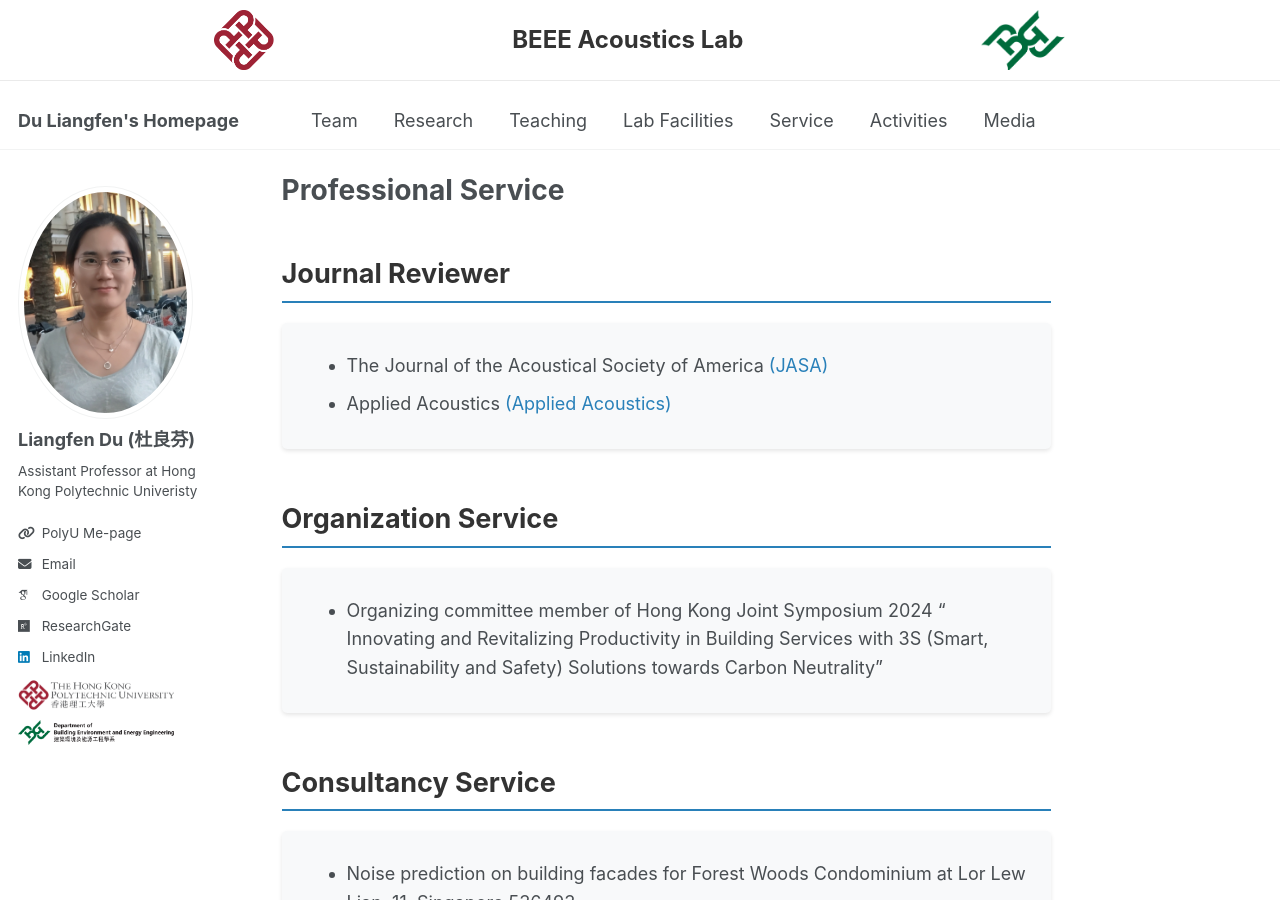
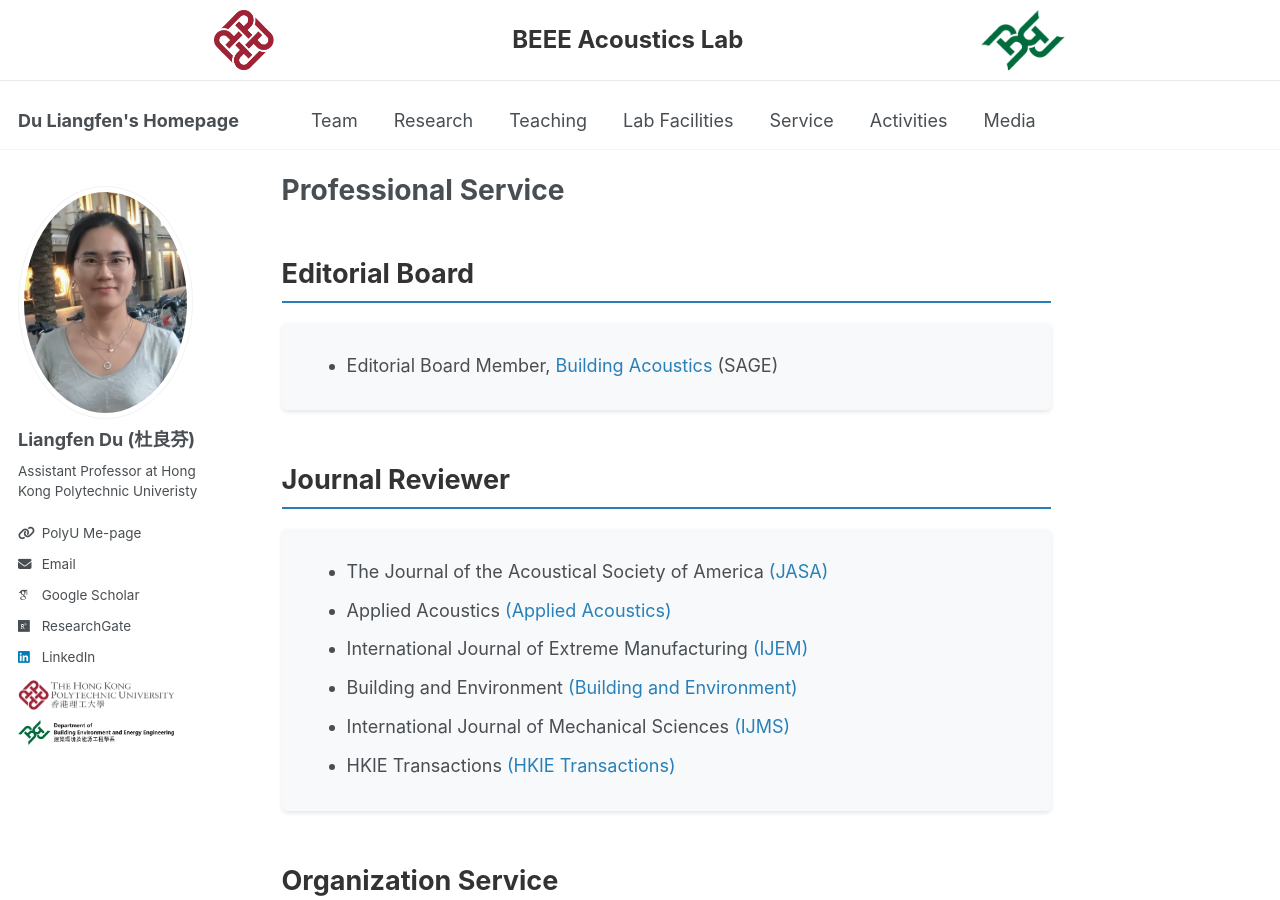
Before and after one commit to liangfen-du/liangfen-du.github.io, a Jekyll site: the page built from _pages/service.md, in a window 1280 px wide and 900 px high. Built offline with Jekyll 4.4.1, drawn with Linux system fonts in a browser that asks for light colours; some web fonts are replaced.

Commit message:
feat: 新增Inter-Noise 2026活动记录并更新学术服务信息
- 添加Liangzhou Wang在Inter-Noise 2026 (Adelaide)口头报告的活动及照片
- Service页面新增Editorial Board板块(Building Acoustics, SAGE)
- Journal Reviewer列表扩充IJEM、Building and Environment、IJMS、HKIE Transactions

```diff
--- a/_data/activities.yml
+++ b/_data/activities.yml
@@ -1,3 +1,9 @@
+- date: "08/2026"
+  images:
+    - src: "/images/2026-08-InterNoise-Adelaide.jpg"
+      alt: "Inter-Noise 2026 Adelaide"
+  description: 'Mr. Liangzhou Wang delivered an oral presentation entitled “Programmable Double-Layer Acoustic Panel for Acoustic Focusing” at the 55th International Congress and Exposition on Noise Control Engineering (Inter-Noise 2026) in Adelaide, Australia, at the end of the first year of his PhD study.'
+
 - date: "07/2026"
   images:
     - src: "/images/2026-07-PIERS-Suzhou.jpg"
--- a/_pages/service.md
+++ b/_pages/service.md
@@ -61,6 +61,22 @@
 
 <div class="service-container">
   <div class="service-section">
+    <h2 class="section-title">Editorial Board</h2>
+    <ul class="service-list">
+      <li class="service-item">
+        <div class="service-details">
+          <ul>
+            <li>Editorial Board Member,
+              <a href="https://journals.sagepub.com/editorial-board/bua" target="_blank">Building Acoustics</a>
+              (SAGE)
+            </li>
+          </ul>
+        </div>
+      </li>
+    </ul>
+  </div>
+
+  <div class="service-section">
     <h2 class="section-title">Journal Reviewer</h2>
     <ul class="service-list">
       <li class="service-item">
@@ -71,6 +87,18 @@
             </li>
             <li>Applied Acoustics
               <a href="https://www.sciencedirect.com/journal/applied-acoustics" target="_blank">(Applied Acoustics)</a>
+            </li>
+            <li>International Journal of Extreme Manufacturing
+              <a href="https://iopscience.iop.org/journal/2631-7990" target="_blank">(IJEM)</a>
+            </li>
+            <li>Building and Environment
+              <a href="https://www.sciencedirect.com/journal/building-and-environment" target="_blank">(Building and Environment)</a>
+            </li>
+            <li>International Journal of Mechanical Sciences
+              <a href="https://www.sciencedirect.com/journal/international-journal-of-mechanical-sciences" target="_blank">(IJMS)</a>
+            </li>
+            <li>HKIE Transactions
+              <a href="https://www.tandfonline.com/journals/thie20" target="_blank">(HKIE Transactions)</a>
             </li>
           </ul>
         </div>
```
Also changed, not shown: images/2026-08-InterNoise-Adelaide.jpg (added).
